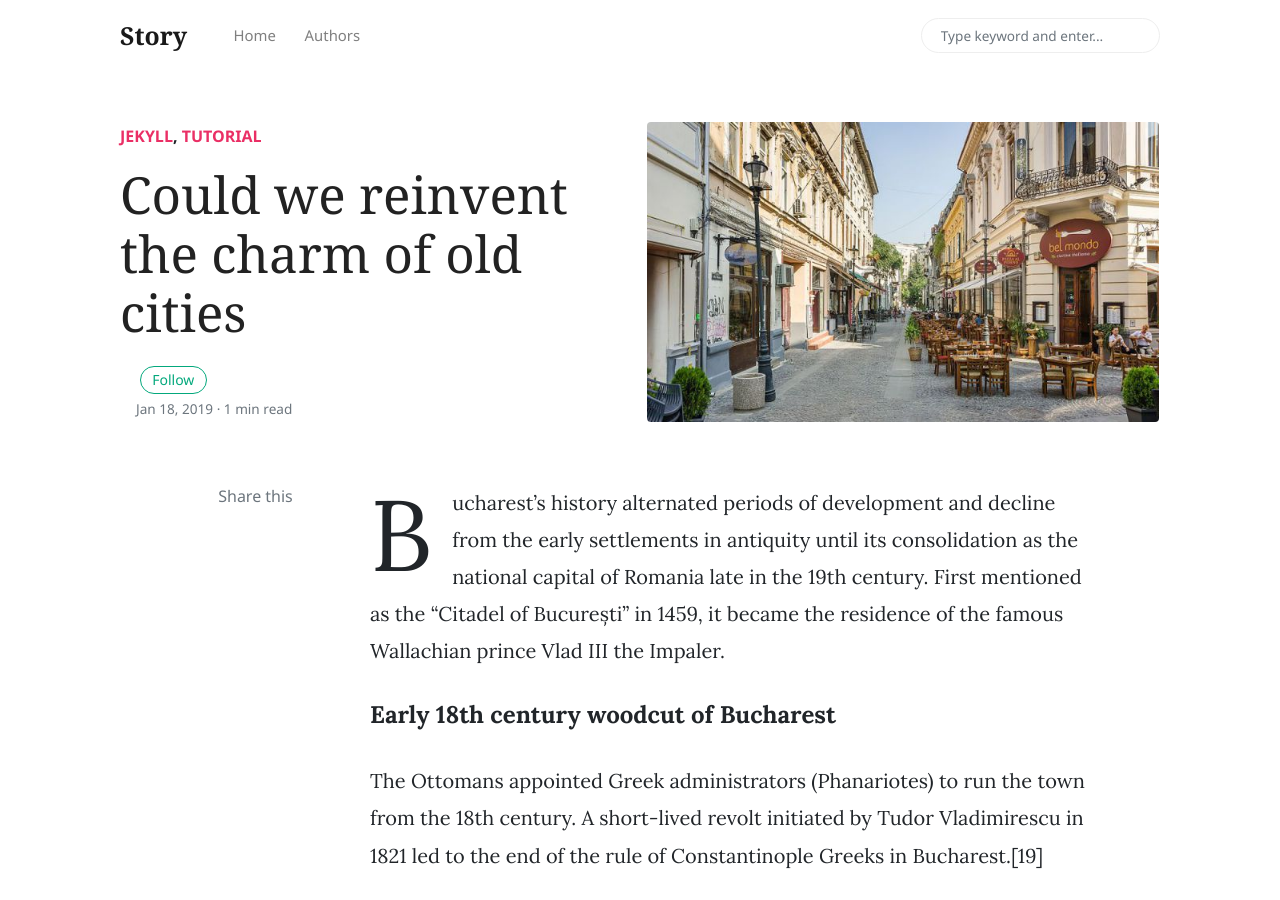
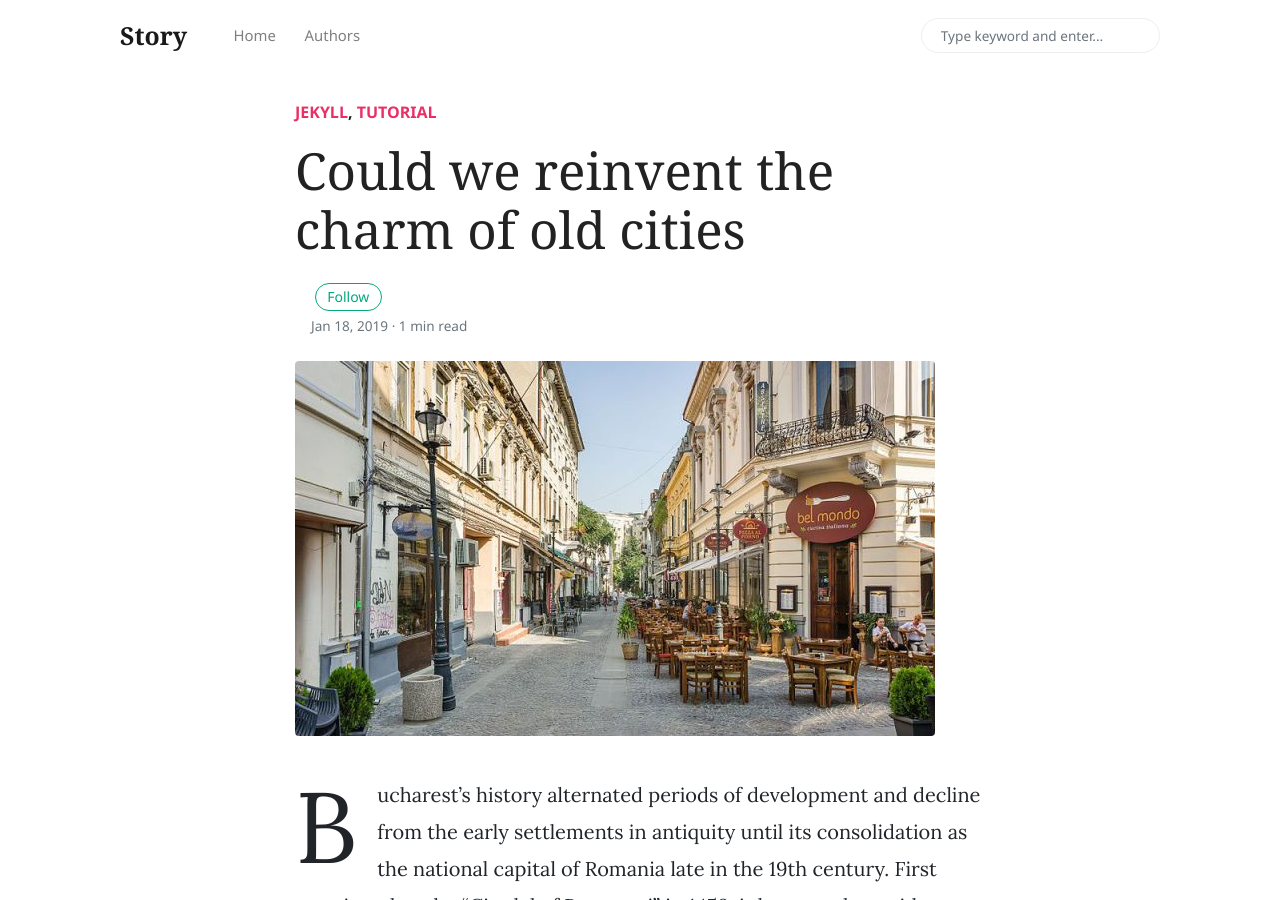
Before and after one commit to Zulfkr197/story, a Jekyll site: the page built from _posts/2019-01-18-charm-old-cities.md, in a window 1280 px wide and 900 px high. Built offline with Jekyll 4.4.1, drawn with Linux system fonts in a browser that asks for light colours; nearby versions of some CDN libraries; comment, search, counter and statistics services are not loaded.

Commit message:
Update post.html

```diff
--- a/_layouts/post.html
+++ b/_layouts/post.html
@@ -1,12 +1,13 @@
 ---
 layout: default
 ---
+
 {% assign author = site.authors[page.author] %}
-<div class="container">
+<div class="container post-width">
 <div class="jumbotron jumbotron-fluid mb-3 pl-0 pt-0 pb-0 bg-white position-relative">
 		<div class="h-100 tofront">
-			<div class="row {% if page.image %} justify-content-between {% else %} justify-content-center {% endif %}">
-				<div class="{% if page.image %} col-md-6 {% else %} col-md-8 {% endif %} pr-0 pr-md-4 pt-4 pb-4 align-self-center">
+			<div class="row{% if page.image %} justify-content-between {% else %} justify-content-center {% endif %}">
+				<div class="col-md-12 pb-4 align-self-center">
 					<p class="text-uppercase font-weight-bold">
                         <span class="catlist">
 						{% for category in page.categories %}
@@ -25,7 +26,7 @@ layout: default
 					</div>
 				</div>
                 {% if page.image %}
-				<div class="col-md-6 pr-0 align-self-center">
+				<div class="col-md-12 pr-0 align-self-center">
 					<img class="rounded" src="{% if page.image contains "://" %}{{ page.image }}{% else %}{{ site.baseurl }}/{{ page.image }}{% endif %}" alt="{{ page.title }}">
 				</div>
                 {% endif %}
@@ -34,35 +35,10 @@ layout: default
 	</div>
 </div>
 
-
-
-
-
-<div class="container-lg pt-4 pb-4">
+<div class="container post-width pt-4 pb-4">
 	<div class="row justify-content-center">
 
-
-        <!-- Share -->
-		<div class="col-lg-2 pr-4 mb-4 col-md-12">
-			<div class="sticky-top sticky-top-offset text-center">
-				<div class="text-muted">
-					Share this
-				</div>
-				<div class="share d-inline-block">
-					<!-- AddToAny BEGIN -->
-					<div class="a2a_kit a2a_kit_size_32 a2a_default_style">
-						<a class="a2a_dd" href="https://www.addtoany.com/share"></a>
-						<a class="a2a_button_facebook"></a>
-						<a class="a2a_button_twitter"></a>
-					</div>
-					<script async src="https://static.addtoany.com/menu/page.js"></script>
-					<!-- AddToAny END -->
-				</div>
-			</div>
-		</div>
-
-
-		<div class="col-md-12 col-lg-8">
+		<div class="col-md-12 col-lg-12">
 
             <!-- Article -->
 			<article class="article-post">
@@ -126,11 +102,8 @@ layout: default
             {% endif %}
 
 		</div>
-
-
 	</div>
 </div>
-
 
 <!-- Aletbar Prev/Next -->
 <div class="alertbar">
```
